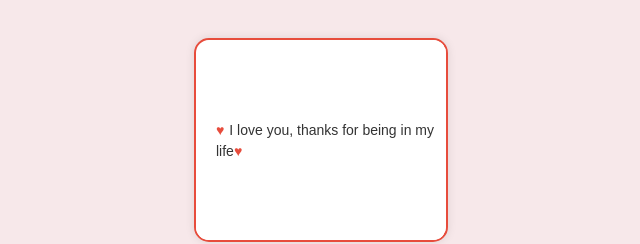
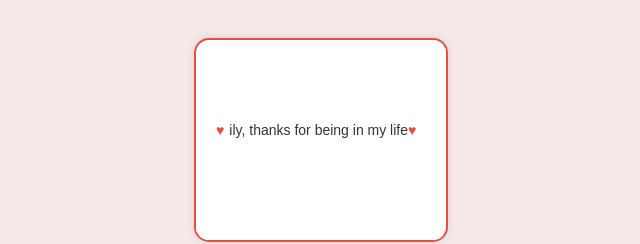
Before and after one commit to ananasdenisovich/feb14, a plain HTML site: page index.html in a window 1280 px wide. Both pictures are taken after a click on the element 640 px from the left and 420 px from the top of the page. Shown: the part 260-504 px from the top of the page, 319-959 px from the left. Drawn offline with Linux system fonts and the light colour scheme.

Commit message:
Update index.html

```diff
--- a/index.html
+++ b/index.html
@@ -11,7 +11,7 @@
   <div class="card">
     <div class="heart" id="heartBtn"></div>
     <div class="letter" id="letter">
-      <p>I love you, thanks for being in my life</p>
+      <p>ily, thanks for being in my life</p>
     </div>
   </div>
 </div>
```
